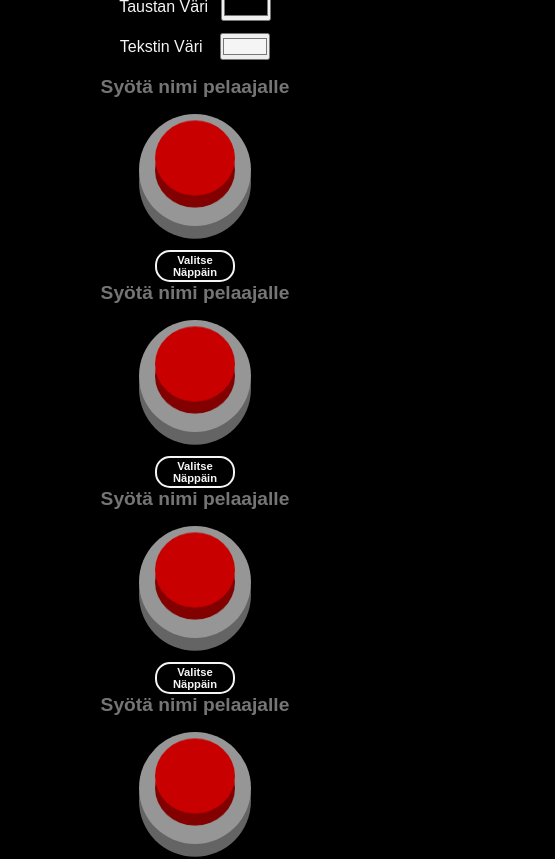
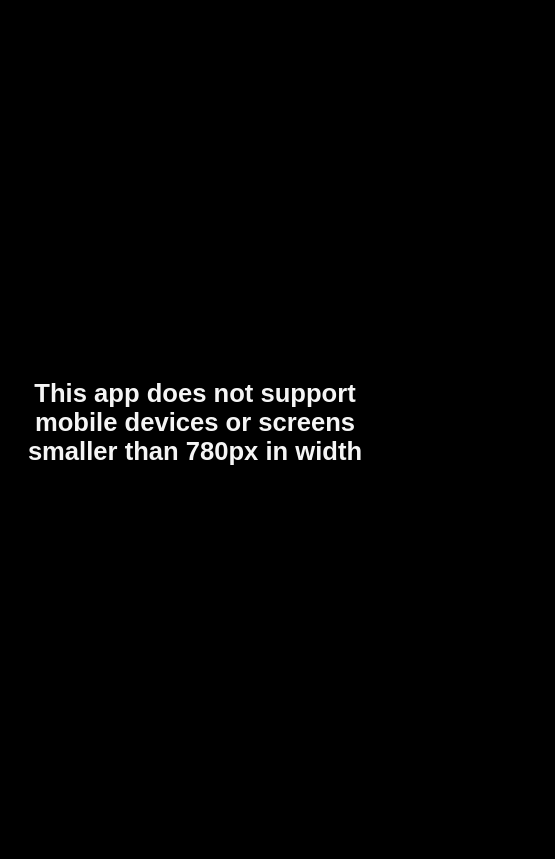
Before and after one commit to WoltEye/vinkare-buzzer, a React (Vite) app: page / in a window 390 px wide. Shown: the top 859 px of the page, 555 px wide, since content can reach past the window. Built offline with nearby package versions, Linux system fonts and the light colour scheme.

Commit message:
Add no support notification for mobile users

```diff
--- a/src/App.jsx
+++ b/src/App.jsx
@@ -7,6 +7,7 @@ import SettingsButton from './Components/SettingsButton/SettingsButton';
 import Settings from './Components/Settings/Settings.jsx'
 import NotificationOverlay from './Components/NotificationOverlay/NotificationOverlay.jsx';
 import './App.css';
+import NoMobileSupport from './Components/NoMobileSupport/NoMobileSupport.jsx';
 
 export default function App() {
   const [ buttonAmount, setButtonAmount ] = useState(4);
@@ -35,6 +36,7 @@ export default function App() {
 
   return (
     <>
+    <NoMobileSupport />
     { showNotification &&
     <NotificationOverlay
     textColor={textColor}
--- /dev/null
+++ b/src/Components/NoMobileSupport/NoMobileSupport.css
@@ -0,0 +1,38 @@
+.no-mobile-support {
+    color: whitesmoke;
+    font-size: 1.5rem;
+    display: flex;
+    justify-content: center;
+    align-items: center;
+    width: 100%;
+    height: 100%;
+    text-align: center;
+  }
+
+  @media only screen and (min-width: 780px) {
+    .no-mobile-support {
+      display: none;
+    }
+  }
+
+  @media only screen and (max-width: 780px) {
+    .button-layout {
+      display: none;
+    }
+    .no-mobile-support {
+      display: block;
+    }
+  }
+
+  @media only screen and (max-width: 444px) {
+    .no-mobile-support {
+      font-size: .8rem;
+    }
+  }
+
+  @media only screen and (max-width: 260px) {
+    .no-mobile-support {
+      font-size: .5rem;
+      font-weight: 400;
+    }
+  }
--- /dev/null
+++ b/src/Components/NoMobileSupport/NoMobileSupport.jsx
@@ -0,0 +1,10 @@
+import React from 'react';
+import './NoMobileSupport.css';
+
+export default function NoMobileSupport() {
+  return (
+    <div className='no-mobile-support'>
+      <h1>This app does not support mobile devices or screens smaller than 780px in width</h1>
+    </div>
+  )
+}
--- a/src/index.css
+++ b/src/index.css
@@ -4,14 +4,18 @@
   font-family: Arial, Helvetica, sans-serif;
 }
 
+html, body {
+  height: 100%;
+}
+
 body {
   background: black;
-  max-width: 100%;
-  overflow: hidden;
-}
-
-body, #root {
-  height: 100vh;
+  display: flex;
+  justify-content: center;
+  align-items: center;
+  flex-wrap: wrap;
+  overflow-y: scroll;
+  overflow-x: hidden;
 }
 
 #root {
```
Also changed, not shown: src/App.css (indentation only).
